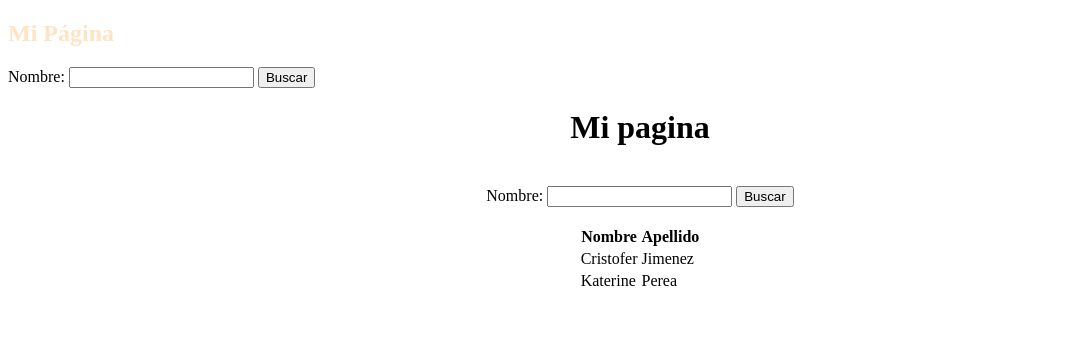
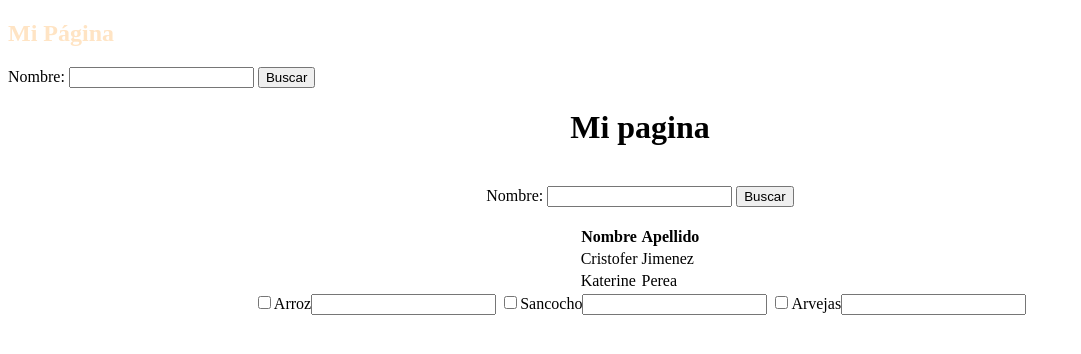
Before and after one commit to xZENTOXx/Practica1, a plain HTML site: page Index.htm in a window 1280 px wide. Shown: the whole page, without its empty margins (0-1081 px from the left). Drawn offline with Linux system fonts and the light colour scheme.

Commit message:
Commit de Prueba

```diff
--- a/Index.htm
+++ b/Index.htm
@@ -48,6 +48,11 @@
                 </table>
             </center>
         </body>
+        <center>
+            <input type="checkbox" name="op" id="111">Arroz<input/>
+            <input type="checkbox" name="op" id="111">Sancocho<input/>
+            <input type="checkbox" name="op" id="111">Arvejas<input/>
+        </center>
     </div>
 </body>
 </html>
```
